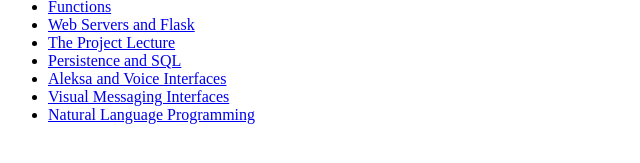
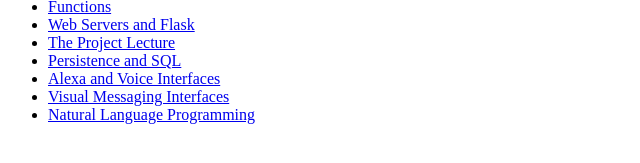
Before and after one commit to kennib/ncss.cloud, a plain HTML site: page index.html in a window 1280 px wide. Shown: the part 411-574 px from the top of the page, 0-640 px from the left. Drawn offline with Linux system fonts and the light colour scheme.

Commit message:
Fixed typo

```diff
--- a/index.html
+++ b/index.html
@@ -55,7 +55,7 @@
         <a href="https://www.bigmarker.com/australian-computing-academy/NCSS-2020-Persistence-and-SQL">Persistence and SQL</a>
       </li>
       <li>
-        <a href="https://www.bigmarker.com/australian-computing-academy/NCSS-2020-Alexa-and-voice-interfaces">Aleksa and Voice Interfaces</a>
+        <a href="https://www.bigmarker.com/australian-computing-academy/NCSS-2020-Alexa-and-voice-interfaces">Alexa and Voice Interfaces</a>
       </li>
       <li>
         <a href="https://www.bigmarker.com/australian-computing-academy/NCSS-2020-Messaging-interfaces">Visual Messaging Interfaces</a>
```
